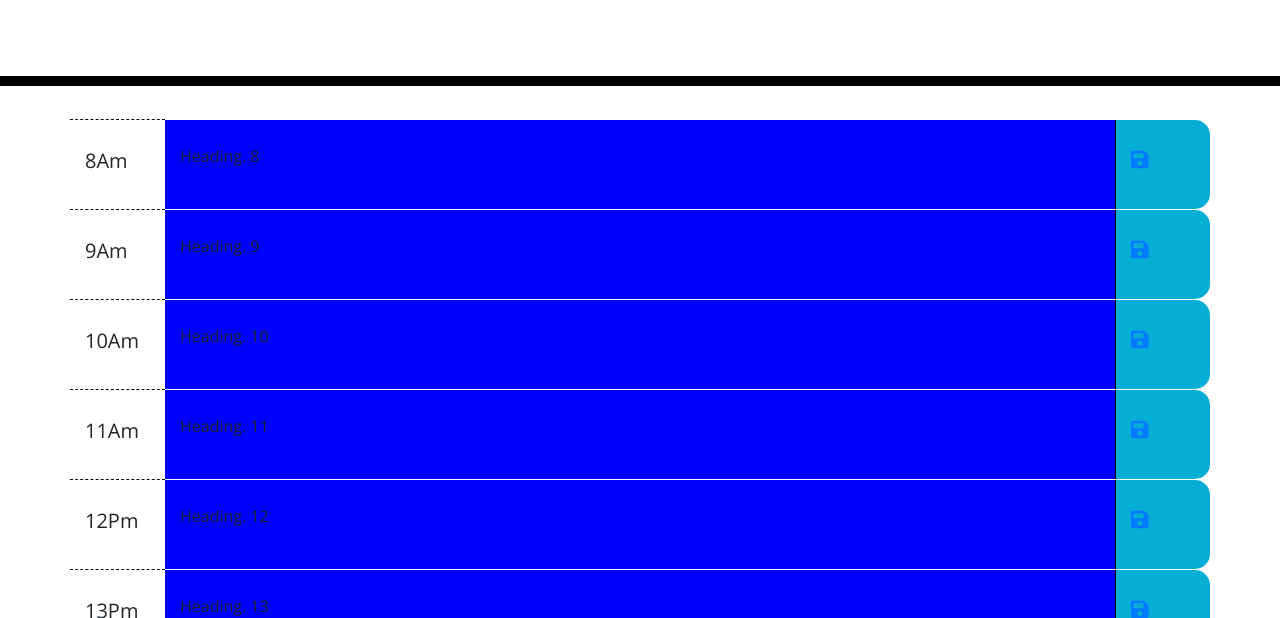
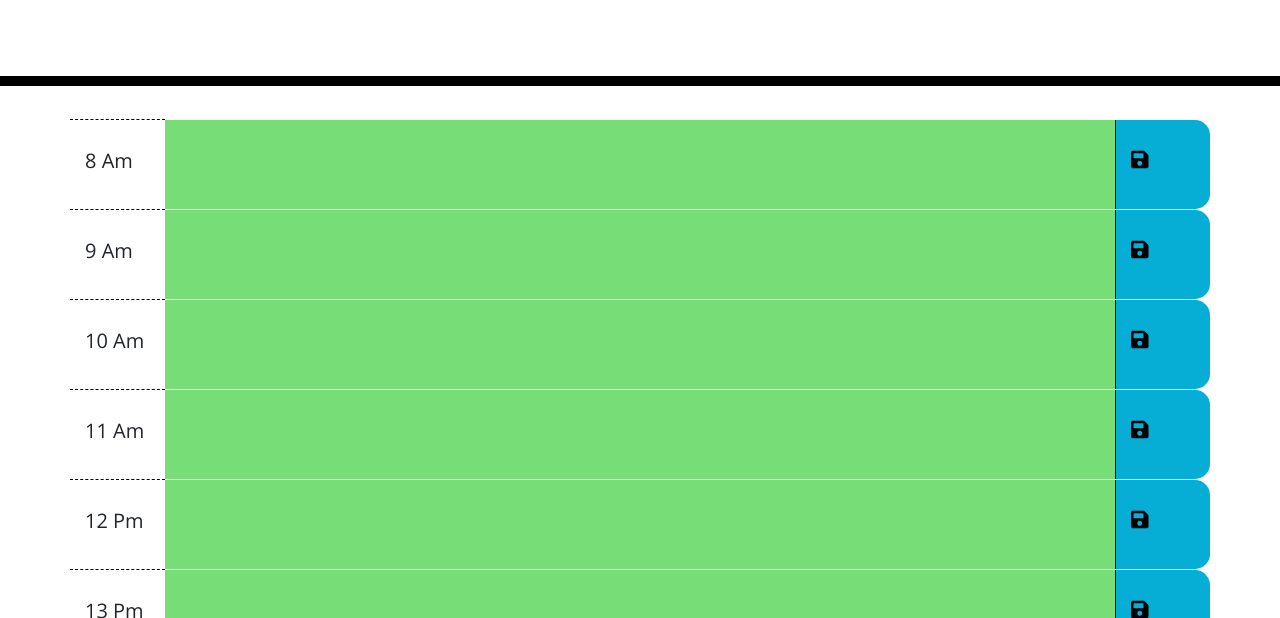
Before and after one commit to louieiply/Work-Day-Scheduler, a plain HTML site: page Develop/index.html in a window 1280 px wide. Shown: the part 182-800 px from the top of the page. Drawn offline with nearby package versions, Linux system fonts and the light colour scheme.

Commit message:
implemented past ,current, future color scheme on body.

```diff
--- a/Develop/script.js
+++ b/Develop/script.js
@@ -2,9 +2,8 @@
 
     let timeblocks_container = $("#timeblocks-container");
     const border_setting = "1px dashed black";
-    let currentDate = new Date();
-
-
+    let currentTime = moment().format('MMMM Do YYYY, h:mm:ss a');
+    console.log();
 
     let timeBlock = $("<div/>").attr("class","row justify-content-center align-items-center h-100");
     timeBlock.appendTo(timeblocks_container);
@@ -13,8 +12,8 @@
         let blockBody = $("<div/>");
         let blockTime = $("<div/>");
         let blockLink = $("<div/>");
-        let timeText = index < 12 ? $("<h5/>").text(index + "Am") : $("<h5/>").text(index + "Pm");
-        let description = $("<p/>").text("Heading. " + index);
+        let timeText = index < 12 ? $("<h5/>").text(index + " Am") : $("<h5/>").text(index + " Pm");
+        let description = $("<p/>").text(" ").attr("id",`save${index}`).attr("class","description");
         let iconContainer = $("<h5/>");
         let link = $("<a/>").attr("href","#").attr("id",`link${index}`).attr("class","link");
         let saveIcon = $("<i/>").attr("class","fas fa-save");
@@ -24,7 +23,17 @@
         blockTime.appendTo(timeBlock);
 
         blockBody.attr("class","col col-md-10 col-sm-10 col-lg-10 fix-height");
-        blockBody.css("background-color","blue");
+        // blockBody.css("background-color","blue");
+        if(moment().format('H') == index){
+            blockBody.addClass("current");
+        }
+        else if(moment().format('H') > index){
+            blockBody.addClass("future");
+        }
+        else{
+            blockBody.addClass("past");
+        }
+
         blockBody.appendTo(timeBlock);
 
         blockLink.attr("class","col col-md-1 col-sm-1 col-lg-1 fix-height saveBtn");
--- a/Develop/style.css
+++ b/Develop/style.css
@@ -41,10 +41,6 @@ textarea {
 
 }
 
-.link {
-
-}
-
 .hour {
   background-color: #ffffff;
   color: #000000;
@@ -73,8 +69,12 @@ textarea {
   background-color: #06aed5;
   color: white;
 }
+.saveBtn h5 i{
+  color:black;
+}
 
 .saveBtn h5 i:hover {
   font-size: 20px;
   transition: all 0.3s ease-in-out;
+  color:grey;
 }
```
Also changed, not shown: Develop/index.html (+0 -10 lines).
